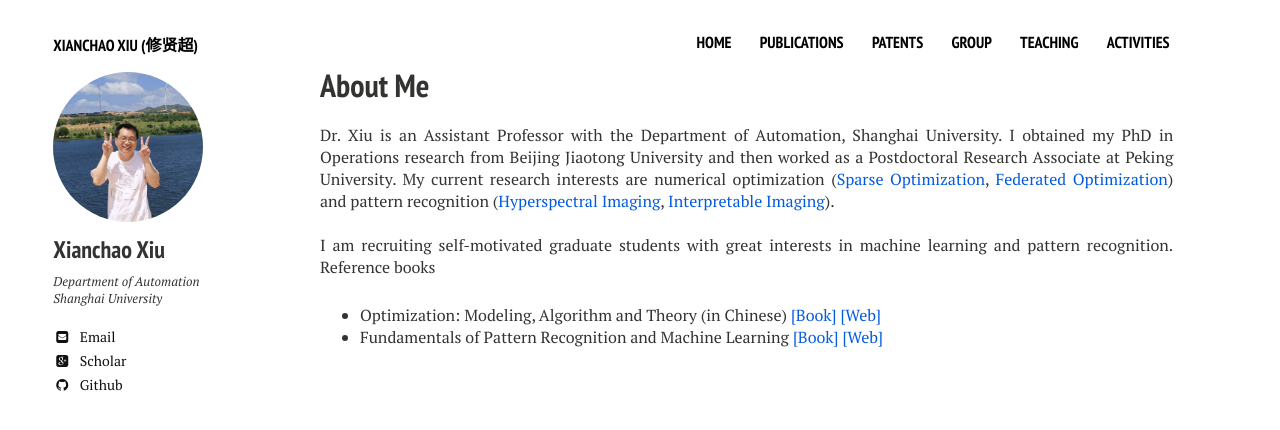
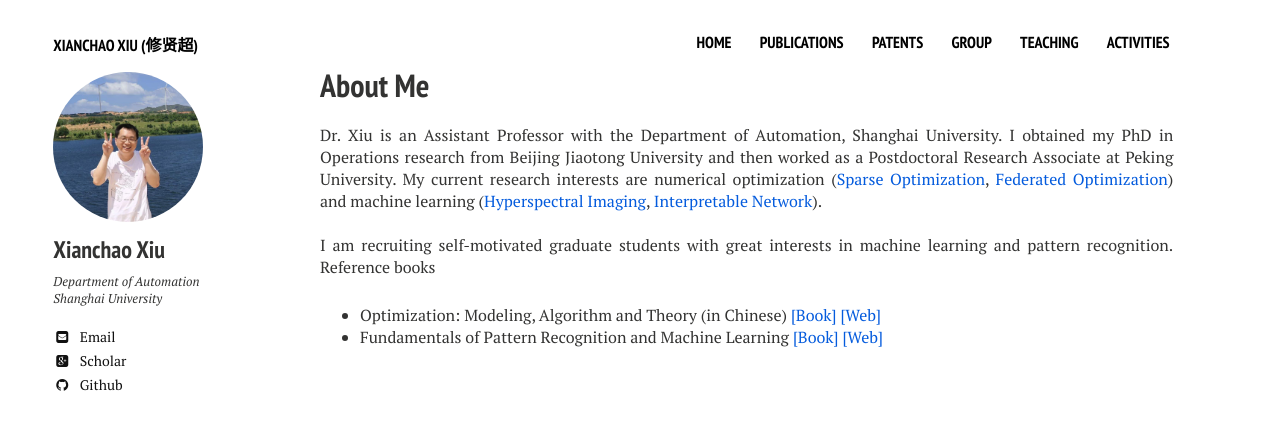
Before and after one commit to xianchaoxiu/xianchaoxiu.github.io, a Jekyll site: the page built from index.md, in a window 1280 px wide. Shown: the top 430 px of the page. Built offline with Jekyll 4.4.1, drawn with Linux system fonts in a browser that asks for light colours; nearby versions of some CDN libraries.

Commit message:
Update home2.html

```diff
--- a/_layouts/home2.html
+++ b/_layouts/home2.html
@@ -24,7 +24,7 @@
       <p> Dr. Xiu is an Assistant Professor with the Department of Automation, Shanghai University.
 	      I obtained my PhD in Operations research from Beijing Jiaotong University and then worked as a Postdoctoral Research Associate at Peking University.
 	      My current research interests are numerical optimization (<a href="https://github.com/xianchaoxiu/Sparse-Optimization" class="textlink" target="_blank">Sparse Optimization</a>, <a href="https://github.com/xianchaoxiu/Federated-Optimization" class="textlink" target="_blank">Federated Optimization</a>)
-	      and pattern recognition (<a href="https://github.com/xianchaoxiu/Hyperspectral-Imaging" class="textlink" target="_blank">Hyperspectral Imaging</a>, <a href="https://github.com/xianchaoxiu/Interpretable-Imaging" class="textlink" target="_blank">Interpretable Imaging</a>). <br><br>
+	      and machine learning (<a href="https://github.com/xianchaoxiu/Hyperspectral-Imaging" class="textlink" target="_blank">Hyperspectral Imaging</a>, <a href="https://github.com/xianchaoxiu/Interpretable-Network" class="textlink" target="_blank">Interpretable Network</a>). <br><br>
 
 	      I am recruiting self-motivated graduate students with great interests in machine learning and pattern recognition. Reference books
         <ul>
```
